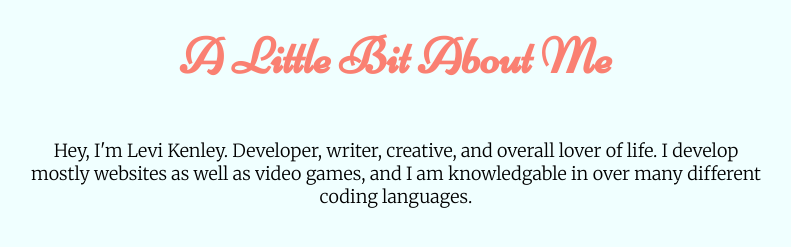
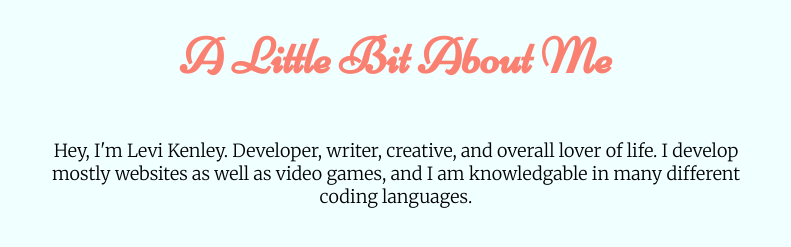
Before and after one commit to balancedslate/Levi-Personal-Site, a plain HTML site: page index.html in a window 1280 px wide. Shown: the part 1460-1707 px from the top of the page, without its empty margins (244-1035 px from the left). Drawn offline with Linux system fonts and the light colour scheme.

Commit message:
Version1.21

```diff
--- a/index.html
+++ b/index.html
@@ -37,7 +37,7 @@
     <img src="seedling.png" alt="plant">
     <h2>A Little Bit About Me</h2>
     <p class="about">Hey, I'm Levi Kenley. Developer, writer, creative, and overall lover of life.
-      I develop mostly websites as well as video games, and I am knowledgable in over many different
+      I develop mostly websites as well as video games, and I am knowledgable in many different
       coding languages.</p>
       <p class="about">I am also a writer, I have written some short stories and am currently working on a novel.</p>
       <p class="about">I enjoy painting as a hobby, as well as exercising, gardening, playing music, and cooking.
```
